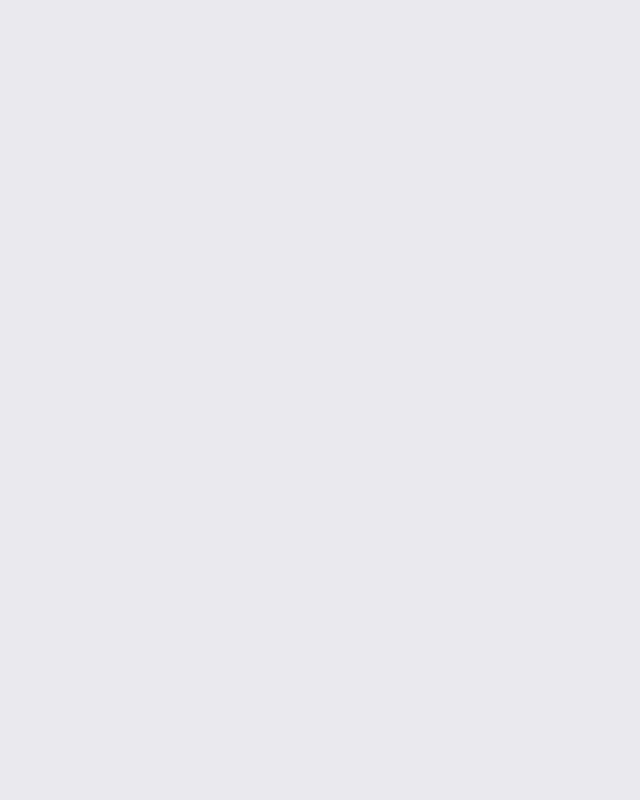
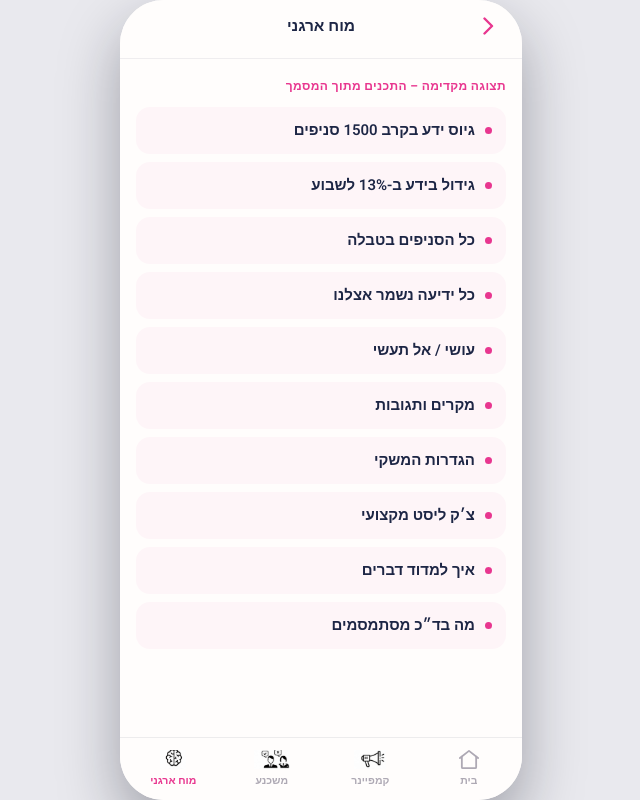
Before and after one commit to itayost/minene, a Next.js app: page /minene/tools/brain in a window 1280 px wide. Before the commit this address had no page. Shown: the whole page, without its empty margins (319-959 px from the left). Built offline with nearby package versions, Linux system fonts and the light colour scheme.

Commit message:
feat: serve tool screens from a Next route

```diff
--- /dev/null
+++ b/app/[brandId]/tools/[toolId]/page.tsx
@@ -0,0 +1,24 @@
+import { notFound } from 'next/navigation'
+import { ToolScreen } from '../../../../src/components/ToolScreen'
+import { brandManifestEntries, getBrand } from '../../../../src/core/brand-registry'
+import { resolveScreen } from '../../../../src/core/navigation'
+import { TOOLS_SEGMENT } from '../../../../src/core/hrefs'
+
+export function generateStaticParams() {
+  return brandManifestEntries.flatMap(([brandId, brand]) =>
+    brand.tools.map((tool) => ({ brandId, toolId: tool.id })))
+}
+
+export default async function ToolPage({ params }: { params: Promise<{ brandId: string; toolId: string }> }) {
+  const { brandId, toolId } = await params
+  const brand = getBrand(brandId)
+  if (!brand) notFound()
+
+  const screen = resolveScreen(brand, [TOOLS_SEGMENT, toolId], null)
+  if (!screen || screen.kind !== 'tool') notFound()
+
+  const tool = brand.tools.find((candidate) => candidate.id === screen.toolId)
+  if (!tool) notFound()
+
+  return <ToolScreen tool={tool} />
+}
```
